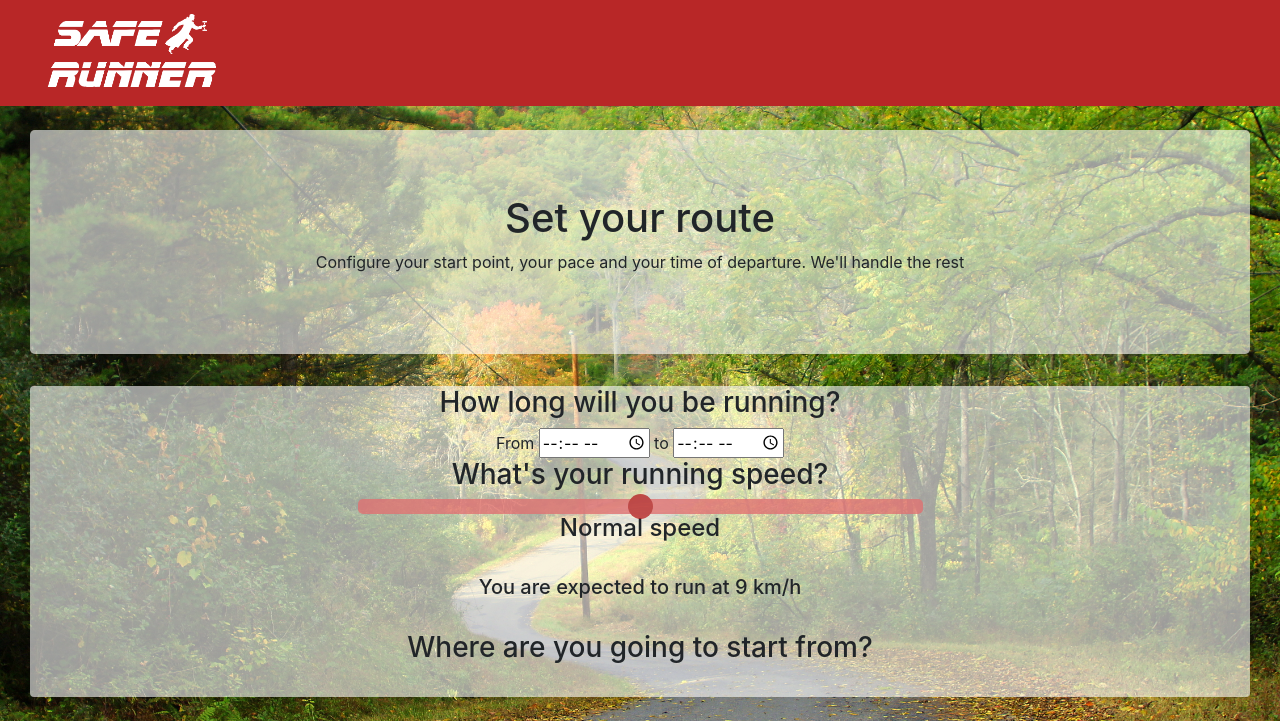
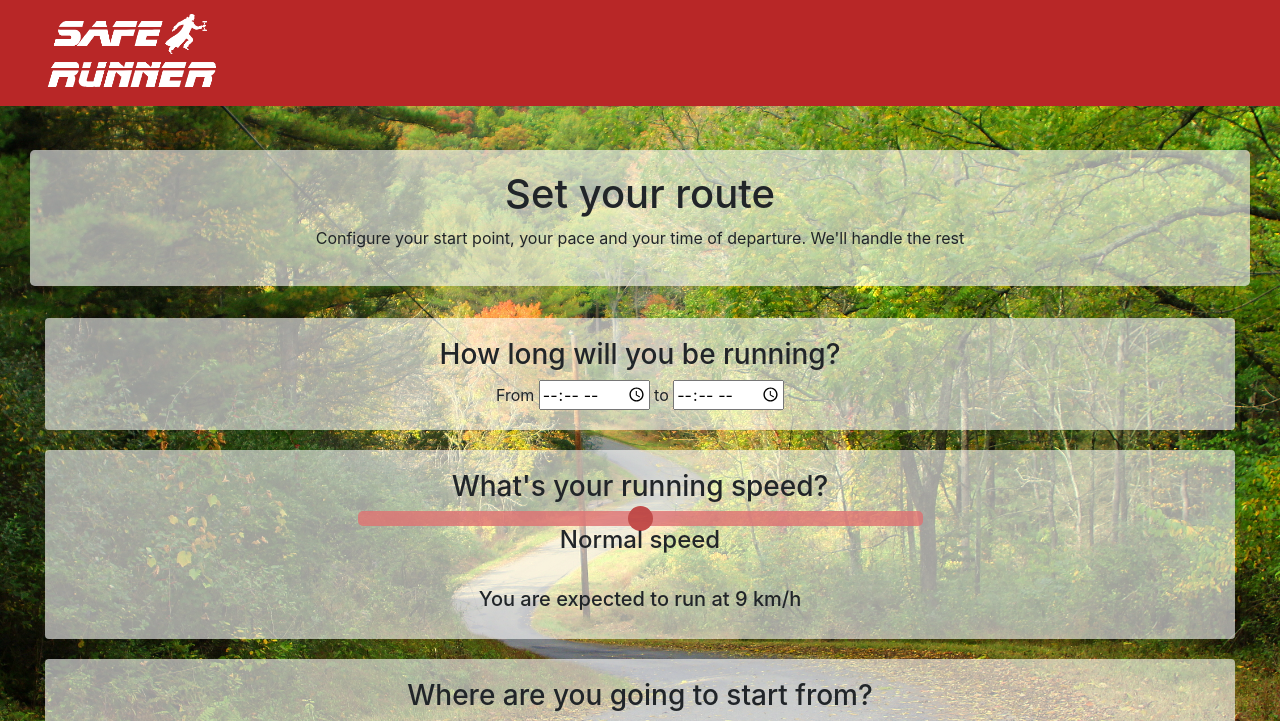
Before and after one commit to ptorras/saferunner, a PHP site: page / in a window 1280 px wide. Shown: the top 721 px of the page. Run offline with PHP 8.4, Linux system fonts and the light colour scheme; some libraries are stand-ins or nearby versions.

Commit message:
Map improvements
Fixed the map not showing up due to 0px height in css. Other relevant modifications to page layout to accomodate it.

```diff
--- a/htdocs/customstuff.css
+++ b/htdocs/customstuff.css
@@ -1,5 +1,6 @@
 body {
 	padding-top: 80px;
+  padding-bottom: 20px;
 }
 
 .navbar-custom {
@@ -27,6 +28,9 @@ body {
     color: #ffffff;
 }
 
+.footer-custom{
+  background-color: #ffffff;
+}
 .runner-logo {
 	height: 80px;
 }
@@ -34,7 +38,7 @@ body {
 .parallax {
   background-image: url("./img/bg.jpg");
 
-  height: 1080px;
+  height: 100%;
 
   /* Create the parallax scrolling effect */
   background-attachment: fixed;
@@ -45,6 +49,9 @@ body {
 
 .transp-back {
   background-color: rgba(255, 255, 255,.6);
+  margin-top: 20px;
+  padding-bottom: 20px;
+  padding-top: 20px;
 }
 
 .pagebody {
@@ -92,9 +99,7 @@ body {
   border-radius: 50%;
 }
 
-
-
-
 #map {
-  height: 100%;
+  width: 50vw;
+  height: 70vh;
 }
--- a/htdocs/index.php
+++ b/htdocs/index.php
@@ -27,13 +27,15 @@
                     <p> Configure your start point, your pace and your time of departure. We'll handle the rest </p>
                 </div>
 
-                <div class="container-fluid transp-back rounded text-center">
+                <div class="container-fluid text-center">
                     <form action="" method="post">
+                        <div class="rounded transp-back">
                             <h3> How long will you be running? </h3>
                             From    <input type="time" id="route_time_begin" name="route_time_begin" required>
                             to      <input type="time" id="route_time_end"   name="route_time_end" required>
-                        <br>
+                        </div>
 
+                        <div class="rounded transp-back">
                             <h3> What's your running speed? </h3>
                             <div class="container slider-container">
                                 <input type="range" id="route_speed" name="route_speed" min="0" max="2" value="1" required>
@@ -42,16 +44,17 @@
                                 <h4> Normal speed </h4> <br>
                                 <h5> You are expected to run at 9 km/h </h5>
                             </div>
-                        <br>
+                        </div>
+                        <div class="rounded transp-back">
                             <h3> Where are you going to start from? </h3>
-                            <div id="map"></div>
-                        <br>
+                            <div id="map" class="container-fluid"></div>
+                        </div>
                     </form>
                 </div>
             </div>
 
         </div>
-        <footer class="footer">
+        <footer class="footer fixed-bottom footer-custom">
             <div class="container">
                 <div>
                     ©2020 SafeRunner Project. Background image by <a href="https://commons.wikimedia.org/wiki/File:Fisher_Run_Road_2.JPG" title="via Wikimedia Commons">Jakec</a> / <a href="https://creativecommons.org/licenses/by-sa/4.0">CC BY-SA</a>
@@ -74,16 +77,13 @@
 
         <!-- Scripts per a la pagina -->
         <script type="text/javascript" src="./scripts/modifiers.js"></script>
-
-        <script type="text/javascript" src="./scripts/map.js"> </script>
+        <script type="text/javascript" src="./scripts/map.js"></script>
 
         <script async defer
-            src="https://maps.googleapis.com/maps/api/js?key=
-                <?php
+            src="https://maps.googleapis.com/maps/api/js?key=<?php
                     require_once(__DIR__.'/secret/key.php');
                     echo $key;
-                ?>
-            &callback=initMap"> </script>
+                ?>&callback=initMap"> </script>
 
     </body>
 </html>
--- a/htdocs/scripts/map.js
+++ b/htdocs/scripts/map.js
@@ -3,11 +3,16 @@ var map;
 function getLocation() {
     if (navigator.geolocation)
     {
-		var position = {
-			lat: position.coords.latitude,
-			long: position.coords.longitude
-		};
-		return position;
+        var location;
+        console.log("Location");
+        navigator.geolocation.getCurrentPosition(function(pos){
+            console.log("Got the Location");
+            location = {
+                lat: pos.coords.latitude,
+                lat: pos.coords.longitude
+            }
+        });
+        return location;
     }
     else
     {
@@ -25,7 +30,7 @@ function initMap() {
         myLatLng = loc;
     }
 
-	var map = new google.maps.Map(document.getElementById('map'), {
+    map = new google.maps.Map(document.getElementById('map'), {
         zoom: 15,
         center: myLatLng
     });
```
Lines whose indentation alone changed are shown as unchanged.
